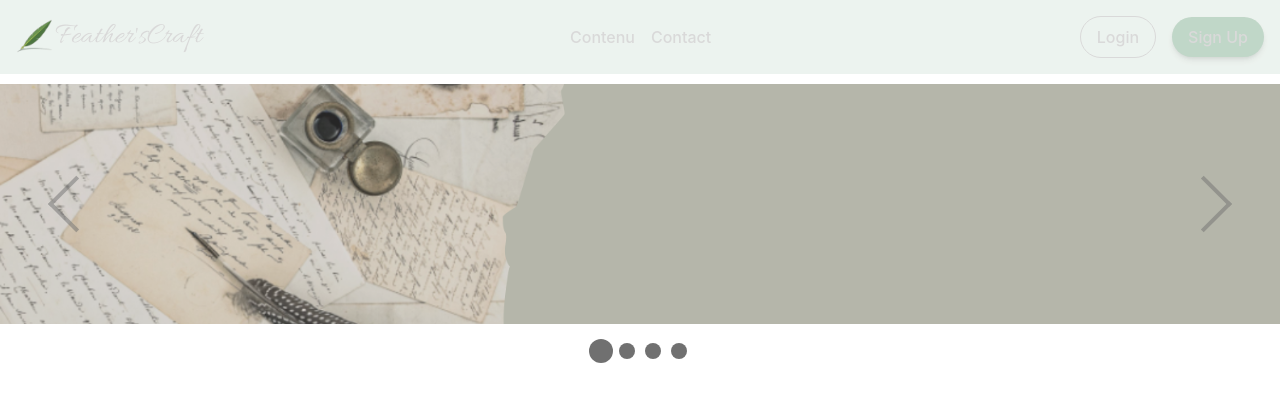
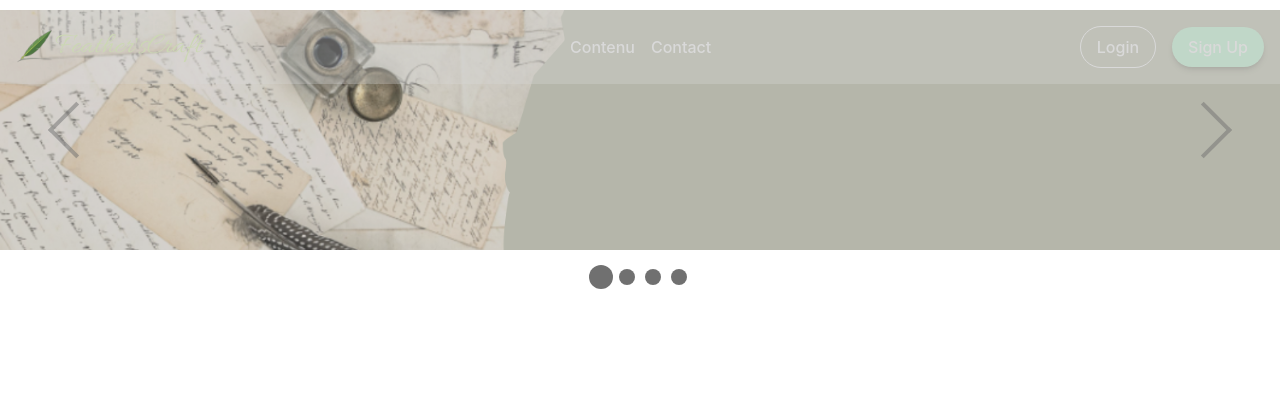
Before and after one commit to soumia-elyakni/inkCraft, a React (Create React App) app in the folder inkcraft-client/: page / in a window 1280 px wide. Shown: the top 402 px of the page. Built offline with nearby package versions, Linux system fonts and the light colour scheme.

Commit message:
change navbar color and delete comment lines

```diff
--- a/inkcraft-client/src/components/build/NavBar.jsx
+++ b/inkcraft-client/src/components/build/NavBar.jsx
@@ -1,67 +1,3 @@
-// import React from 'react'
-// import { Link } from 'react-router-dom';
-
-
-// export const NavBar = () => {
-//   return (
-
-// <div>
-//     <nav className="bg-transparent shadow ">
-//         <div className="px-8 mx-auto max-w-7xl">
-//             <div className="flex items-center justify-between h-16">
-//                 <div className=" flex items-center">
-
-//                     <div className="hidden md:block">
-//                         <div className="flex items-baseline ml-10 space-x-4">
-//                             <Link className="text-gray-300  hover:text-gray-800 dark:hover:text-white px-3 py-2 rounded-md text-sm font-medium" to="home">
-//                               <img src={Logo} className="w-20" alt="logo" />
-//                             </Link>
-//                             <Link className="text-gray-300  hover:text-gray-800 dark:hover:text-white px-3 py-2 rounded-md text-sm font-medium" to="/#">
-//                                 Content
-//                             </Link>
-//                             <Link className="text-gray-300  hover:text-gray-800 dark:hover:text-white px-3 py-2 rounded-md text-sm font-medium" to="/#">
-//                                 Contact
-//                             </Link>
-//                         </div>
-//                     </div>
-//                 </div>
-
-//                 <div className="flex -mr-2 md:hidden">
-//                     <button className="text-gray-800 dark:text-white hover:text-gray-300 inline-flex items-center justify-center p-2 rounded-md focus:outline-none">
-//                         <svg width="20" height="20" fill="currentColor" className="w-8 h-8" viewBox="0 0 1792 1792" xmlns="http://www.w3.org/2000/svg">
-//                             <path d="M1664 1344v128q0 26-19 45t-45 19h-1408q-26 0-45-19t-19-45v-128q0-26 19-45t45-19h1408q26 0 45 19t19 45zm0-512v128q0 26-19 45t-45 19h-1408q-26 0-45-19t-19-45v-128q0-26 19-45t45-19h1408q26 0 45 19t19 45zm0-512v128q0 26-19 45t-45 19h-1408q-26 0-45-19t-19-45v-128q0-26 19-45t45-19h1408q26 0 45 19t19 45z">
-//                             </path>
-//                         </svg>
-//                     </button>
-//                 </div>
-//             </div>
-//         </div>
-//         <div className="md:hidden">
-//             <div className="px-2 pt-2 pb-3 space-y-1 sm:px-3">
-//                 <Link  className="text-gray-300 hover:text-gray-800 dark:hover:text-white block px-3 py-2 rounded-md text-base font-medium" to="/home">
-//                      <img src={Logo} className="w-20" alt="logo" />
-//                       Feather'sCraft
-//                 </Link>
-//                 <Link className="text-gray-300 hover:text-gray-800 dark:hover:text-white block px-3 py-2 rounded-md text-base font-medium" to="/#">
-//                     Content
-//                 </Link>
-//                 <Link className="text-gray-300 hover:text-gray-800 dark:hover:text-white block px-3 py-2 rounded-md text-base font-medium" to="/#">
-//                     Contact
-//                 </Link>
-//                 <Link className="text-gray-300 hover:text-gray-800 dark:hover:text-white block px-3 py-2 rounded-md text-base font-medium" to="/login">
-//                     Login
-//                 </Link>
-//                 <Link className="text-gray-300 hover:text-gray-800 dark:hover:text-white block px-3 py-2 rounded-md text-base font-medium" to="/register">
-//                     Signup
-//                 </Link>
-//             </div>
-//         </div>
-//     </nav>
-// </div>
-
-//   )
-// }
-
 import React from "react";
 import { Link } from "react-router-dom";
 import { FaUserCircle } from "react-icons/fa";
@@ -69,7 +5,7 @@ import Logo from '../../assets/images/logo.png'
 
 export const NavBar = () => {
   return (
-    <nav className="bg-green-100 bg-opacity-30 py-4">
+    <nav className="fixed top-0 left-0 w-full z-10 bg-white bg-opacity-30 py-4">
       <div className="max-w-7xl mx-auto px-4">
         <div className="flex justify-between">
           <div className="flex items-center">
@@ -79,7 +15,7 @@ export const NavBar = () => {
                 alt="Your Logo"
                 className="h-9"
               />
-               <span className="logo-name font-serif text-3xl font-medium text-white">
+               <span className="logo-name font-serif text-3xl font-medium text-lime-100">
                 Feather'sCraft
               </span>
             </Link>
```
